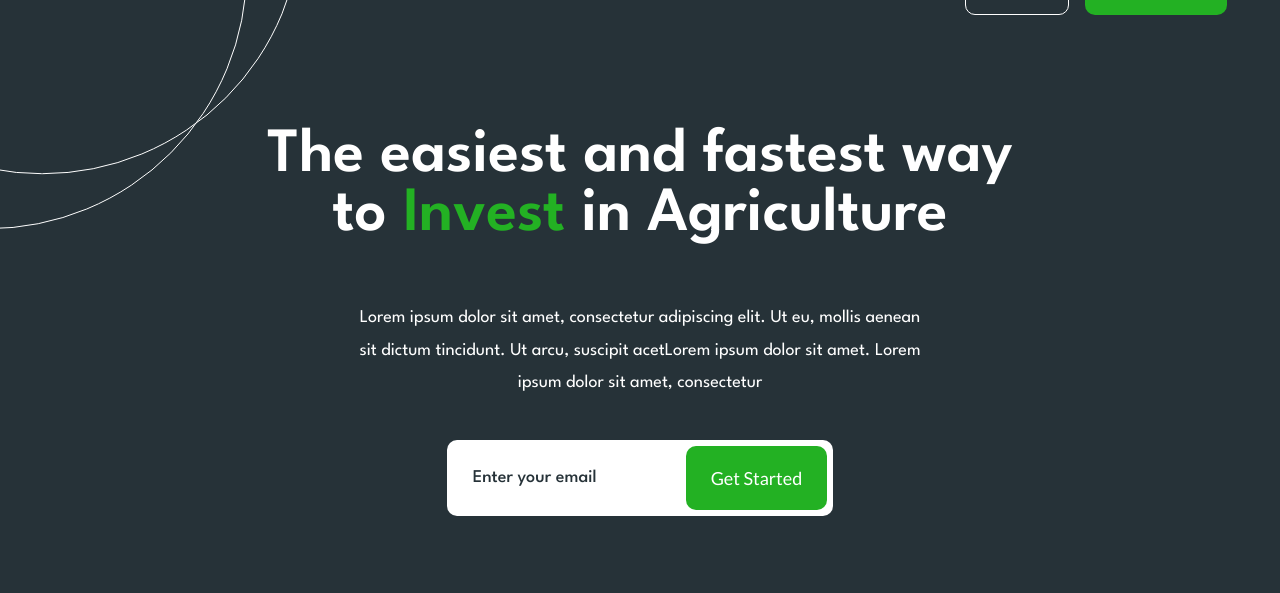
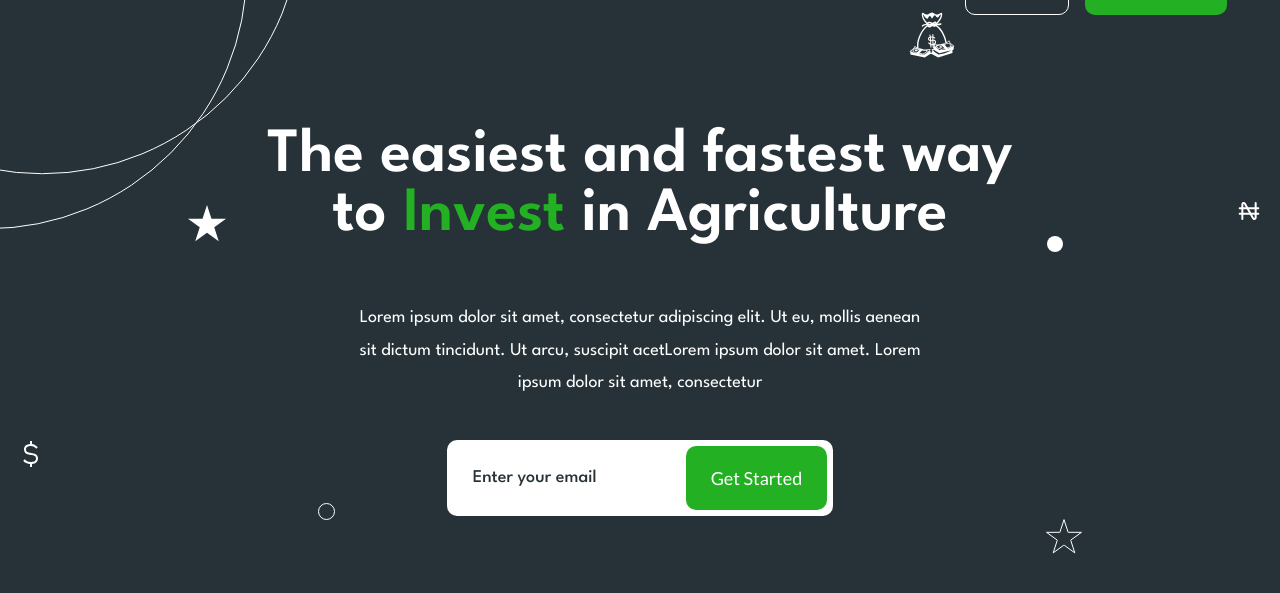
Before and after one commit to Rostyslav-Baryshok/FarmVest, a website built with webpack: page src/index.html in a window 1280 px wide. Shown: the part 95-688 px from the top of the page. Built offline with nearby package versions, Linux system fonts and the light colour scheme; files whose address does not match are found by name.

Commit message:
update header

```diff
--- a/src/index.html
+++ b/src/index.html
@@ -30,13 +30,34 @@
 							</div>
 						</div>
 						<div class="main-block__icons icons-main-block">
-							<div class="icons-main-block__item icons-main-block__item_1"></div>
-							<div class="icons-main-block__item icons-main-block__item_2"></div>
-							<div class="icons-main-block__item icons-main-block__item_3"></div>
-							<div class="icons-main-block__item icons-main-block__item_4"></div>
-							<div class="icons-main-block__item icons-main-block__item_5"></div>
-							<div class="icons-main-block__item icons-main-block__item_6"></div>
-							<div class="icons-main-block__item icons-main-block__item_7"></div>
+							<div data-prlx-mouse data-prlx-cx="15" data-prlx-cy="15"
+								class="icons-main-block__item icons-main-block__item_1">
+								<img src="@img/main-block/icons/dollar01.svg" alt="dollar">
+							</div>
+							<div data-prlx-mouse data-prlx-cx="15" data-prlx-cy="15" data-prlx-dxr data-prlx-dxy
+								class="icons-main-block__item icons-main-block__item_2">
+								<img src="@img/main-block/icons/star02.svg" alt="star">
+							</div>
+							<div data-prlx-mouse data-prlx-cx="15" data-prlx-cy="15"
+								class="icons-main-block__item icons-main-block__item_3">
+								<img src="@img/main-block/icons/ellipse03.svg" alt="ellipse">
+							</div>
+							<div data-prlx-mouse data-prlx-cx="15" data-prlx-cy="15" data-prlx-dxr data-prlx-dxy
+								class="icons-main-block__item icons-main-block__item_4">
+								<img src="@img/main-block/icons/emojione04.svg" alt="emojione">
+							</div>
+							<div data-prlx-mouse data-prlx-cx="15" data-prlx-cy="15"
+								class="icons-main-block__item icons-main-block__item_5">
+								<img src="@img/main-block/icons/ellipse05.svg" alt="ellipse">
+							</div>
+							<div data-prlx-mouse data-prlx-cx="15" data-prlx-cy="15" data-prlx-dxr data-prlx-dxy
+								class="icons-main-block__item icons-main-block__item_6">
+								<img src="@img/main-block/icons/star06.svg" alt="star">
+							</div>
+							<div data-prlx-mouse data-prlx-cx="15" data-prlx-cy="15"
+								class="icons-main-block__item icons-main-block__item_7">
+								<img src="@img/main-block/icons/naira07.svg" alt="naira">
+							</div>
 						</div>
 					</div>
 				</div>
--- a/src/js/app.js
+++ b/src/js/app.js
@@ -66,7 +66,7 @@ flsFunctions.menuInit();
 Модуль параллакса мышью
 Документация: https://template.fls.guru/template-docs/modul-animacii-parallaks-obektov-pri-dvizhenii-myshi.html
 */
-// import './libs/parallax-mouse.js'
+import "./libs/parallax-mouse.js";
 
 // ========================================================================================================================================================================================================================================================
 // Работа с формами ========================================================================================================================================================================================================================================================
@@ -177,7 +177,7 @@ import * as flsScroll from "./files/scroll/scroll.js";
 
 // Функционал добавления классов к хедеру при прокрутке
 // Документация: https://template.fls.guru/template-docs/modul-dobavleniya-klassov-k-shapke-pri-prokrutke-stranicy.html
-// flsScroll.headerScroll();
+flsScroll.headerScroll();
 
 // Функционал липкого блока
 // flsScroll.stickyBlock();
--- a/src/scss/header.scss
+++ b/src/scss/header.scss
@@ -5,8 +5,14 @@
   left: 0;
   width: 100%;
   z-index: 50;
+  transition: all 0.3s ease 0s;
   @include adaptiveValue("padding-top", 60, 10);
   @include adaptiveValue("padding-bottom", 60, 10);
+  &._header-scroll {
+    padding-top: rem(20);
+    padding-bottom: rem(20);
+    background-color: rgba(00, 00, 00, 0.85);
+  }
   // .header__container-big
   &__container-big {
     display: grid;
@@ -187,3 +193,4 @@
     }
   }
 }
+//=====================================================================================================
--- a/src/scss/home.scss
+++ b/src/scss/home.scss
@@ -1,11 +1,16 @@
 //====================================================================================================
 .main-block {
+  // .main-block__container-big
+  &__container-big {
+    position: relative;
+  }
   // .main-block__container
   &__container {
-    position: relative;
   }
   // .main-block__content
   &__content {
+    position: relative;
+    z-index: 2;
     @include adaptiveValue("padding-top", 250, 150);
     @include adaptiveValue("padding-bottom", 200, 50);
     display: flex;
@@ -45,28 +50,47 @@
 .button {
 }
 .icons-main-block {
+  pointer-events: none;
+  @media (max-width: $mobile) {
+    opacity: 0.5;
+  }
   // .icons-main-block__item
   &__item {
+    position: absolute;
     // .icons-main-block__item_1
     &_1 {
+      top: percent(675, 974);
+      left: rem(15);
     }
     // .icons-main-block__item_2
     &_2 {
+      top: percent(380, 974);
+      left: percent(237, 1620);
     }
     // .icons-main-block__item_3
     &_3 {
+      top: percent(757, 974);
+      left: percent(403, 1620);
     }
     // .icons-main-block__item_4
     &_4 {
+      top: percent(134, 974);
+      left: percent(1149, 1620);
     }
     // .icons-main-block__item_5
     &_5 {
+      top: percent(419, 974);
+      left: percent(1325, 1620);
     }
     // .icons-main-block__item_6
     &_6 {
+      top: percent(776, 974);
+      left: percent(1321, 1620);
     }
     // .icons-main-block__item_7
     &_7 {
+      top: percent(367, 974);
+      right: rem(15);
     }
   }
 }
```
